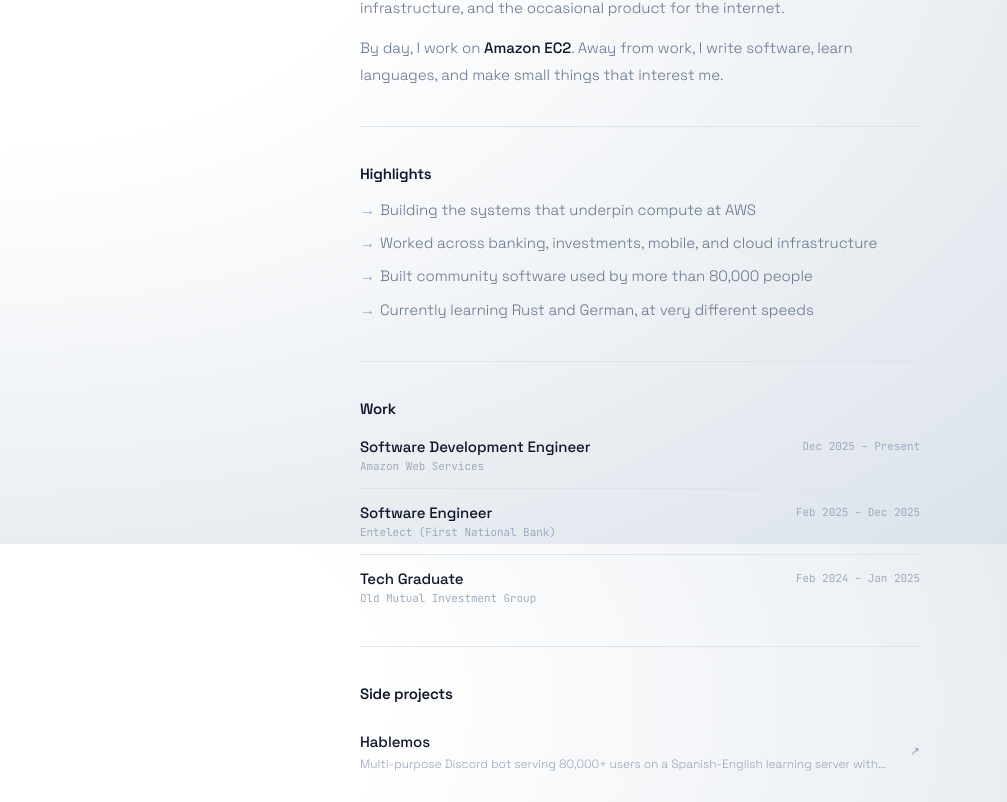
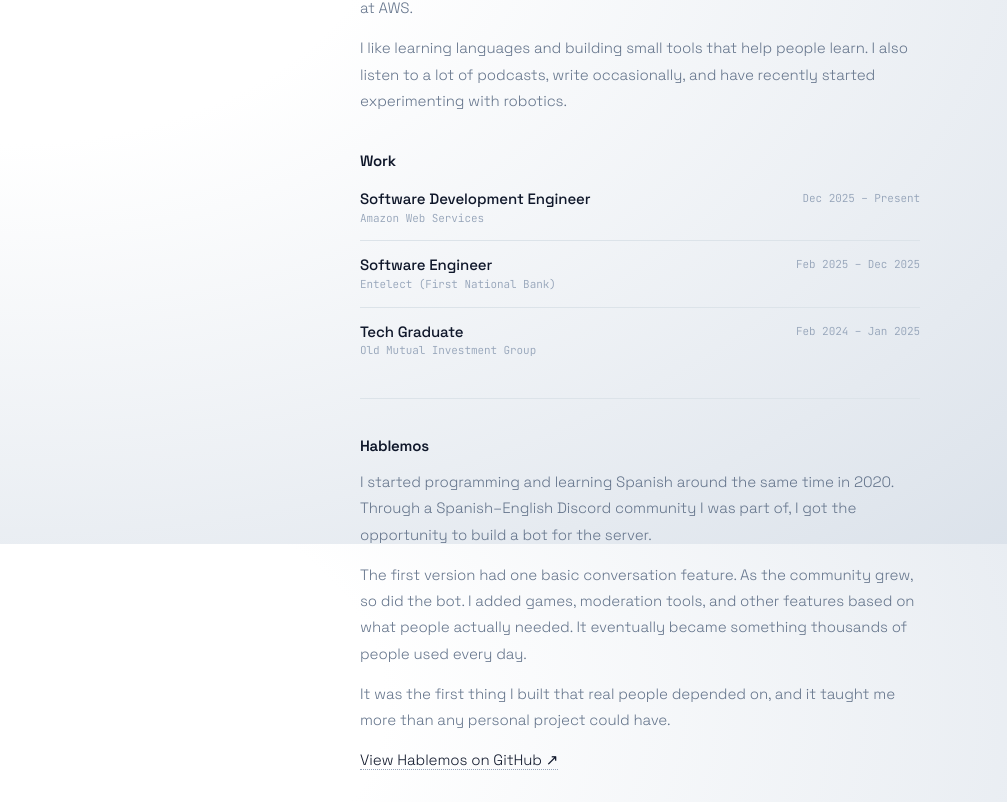
Before and after one commit to Jaleel-VS/portfolio, a Next.js app: page / in a window 1280 px wide. Shown: the part 256-1058 px from the top of the page, without its empty margins (0-1007 px from the left). Built offline with nearby package versions, Linux system fonts and the light colour scheme.

Commit message:
Add personal introduction and Hablemos story

```diff
--- a/src/app/page.tsx
+++ b/src/app/page.tsx
@@ -31,28 +31,16 @@ export default function Page() {
         <section className="intro" aria-labelledby="intro-title">
           <h1 id="intro-title">JD van Staden</h1>
           <p>
-            Software engineer in Cape Town. I build backend systems, cloud infrastructure,
-            and the occasional product for the internet.
+            I’m JD. I’m a software engineer based in Cape Town, currently working on
+            EC2 at AWS.
           </p>
           <p>
-            By day, I work on <strong>Amazon EC2</strong>. Away from work, I write software,
-            learn languages, and make small things that interest me.
+            I like learning languages and building small tools that help people learn. I also
+            listen to a lot of podcasts, write occasionally, and have recently started
+            experimenting with robotics.
           </p>
         </section>
 
-        <hr />
-
-        <section className="section" aria-labelledby="highlights">
-          <SectionHeading id="highlights">Highlights</SectionHeading>
-          <ul className="arrow-list">
-            <li>Building the systems that underpin compute at AWS</li>
-            <li>Worked across banking, investments, mobile, and cloud infrastructure</li>
-            <li>Built community software used by more than 80,000 people</li>
-            <li>Currently learning Rust and German, at very different speeds</li>
-          </ul>
-        </section>
-
-        <hr />
 
         <section className="section" aria-labelledby="work">
           <SectionHeading id="work">Work</SectionHeading>
@@ -71,10 +59,40 @@ export default function Page() {
 
         <hr />
 
+        <section className="section" aria-labelledby="hablemos">
+          <SectionHeading id="hablemos">Hablemos</SectionHeading>
+          <p>
+            I started programming and learning Spanish around the same time in 2020. Through a
+            Spanish–English Discord community I was part of, I got the opportunity to build a bot
+            for the server.
+          </p>
+          <p>
+            The first version had one basic conversation feature. As the community grew, so did
+            the bot. I added games, moderation tools, and other features based on what people
+            actually needed. It eventually became something thousands of people used every day.
+          </p>
+          <p>
+            It was the first thing I built that real people depended on, and it taught me more
+            than any personal project could have.
+          </p>
+          <p>
+            <a
+              className="text-link"
+              href="https://github.com/Jaleel-VS/hablemos-discordpy-bot"
+              target="_blank"
+              rel="noreferrer"
+            >
+              View Hablemos on GitHub ↗
+            </a>
+          </p>
+        </section>
+
+        <hr />
+
         <section className="section" aria-labelledby="projects">
           <SectionHeading id="projects">Side projects</SectionHeading>
           <div className="project-list">
-            {config.projects.map((project) => (
+            {config.projects.filter((project) => project.name !== "Hablemos").map((project) => (
               <a
                 className="project"
                 href={project.link}
```
